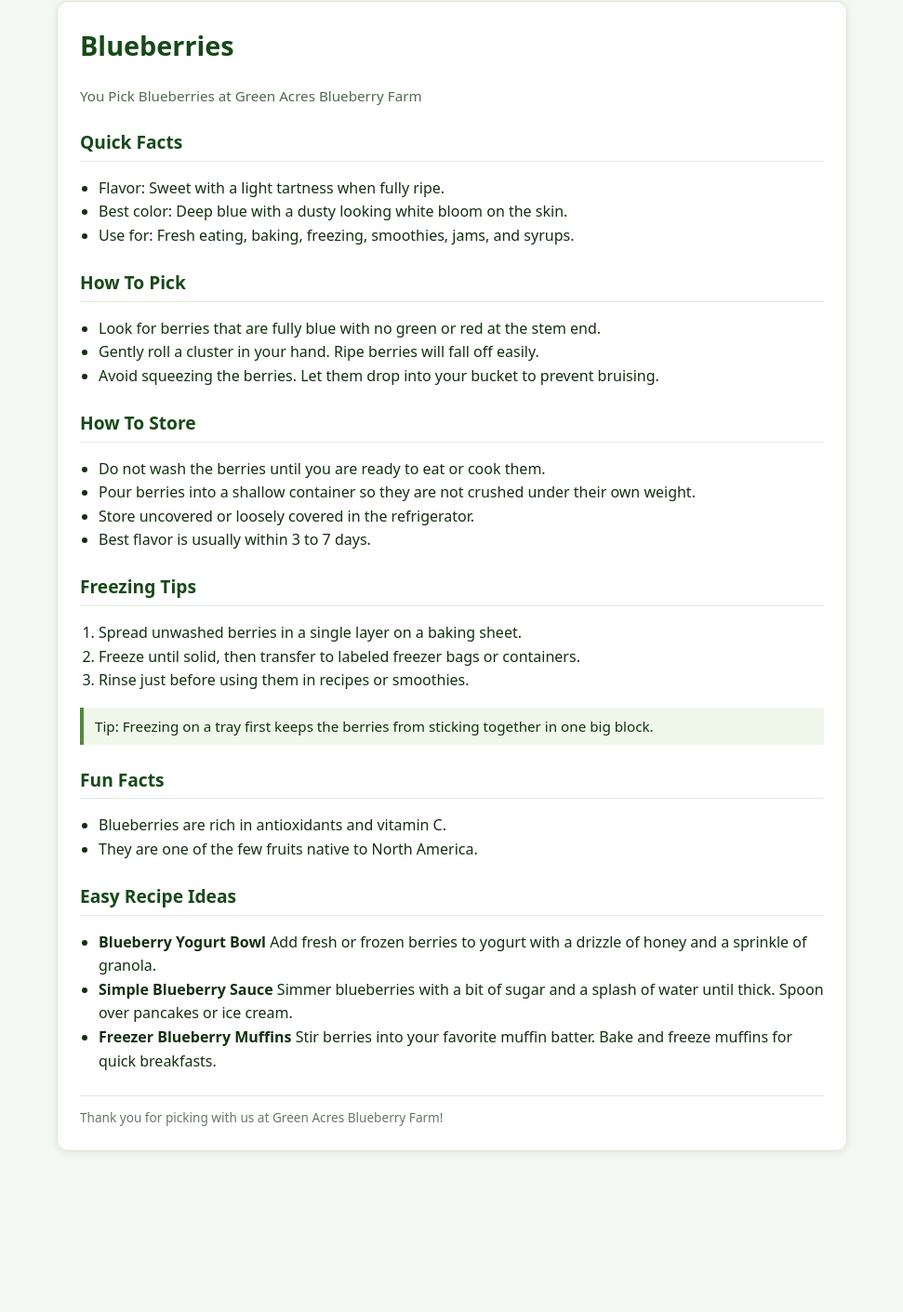
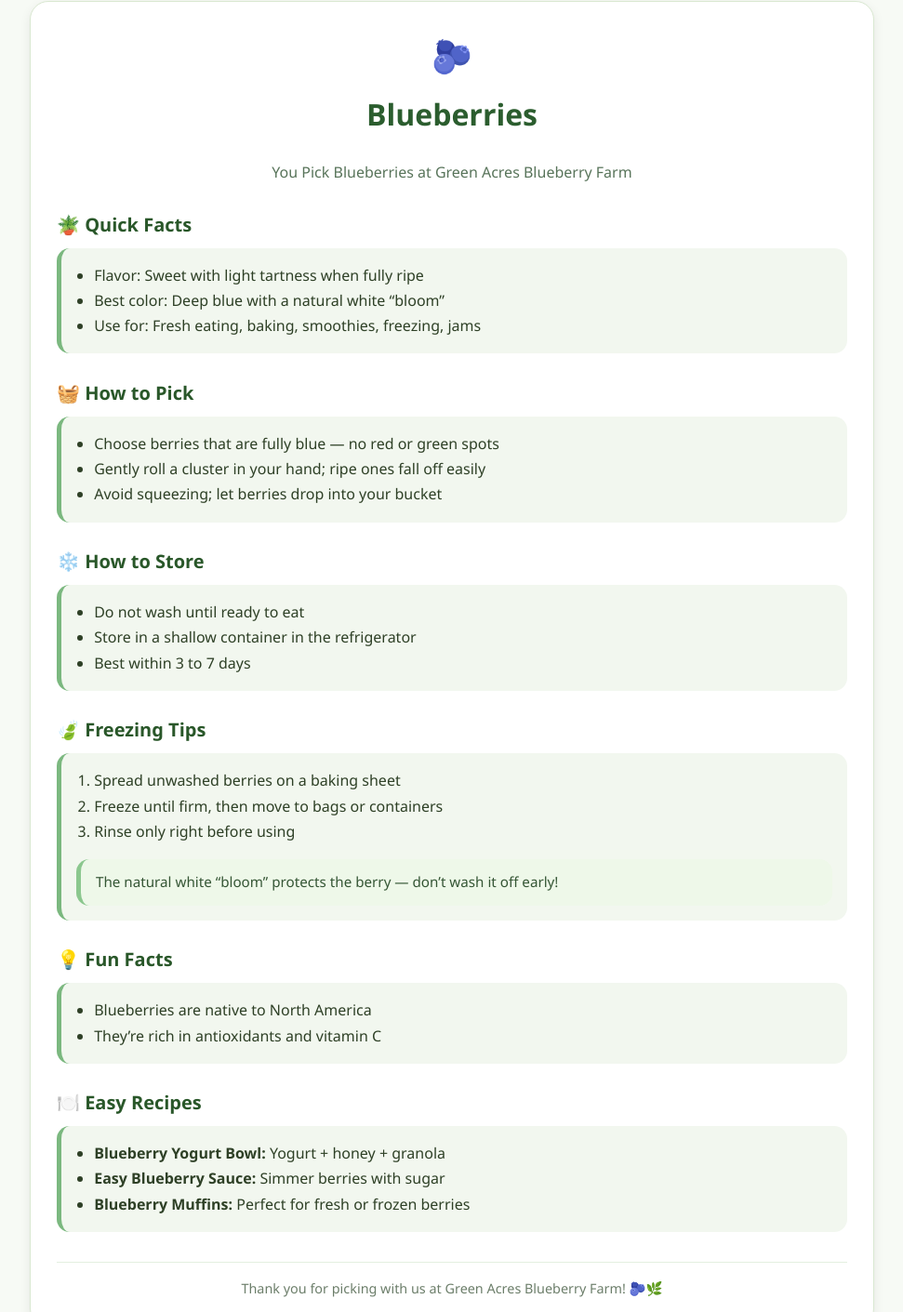
Before and after one commit to Jesikurr/GreenAcresFarm, a plain HTML site: page crops/blueberries.html in a window 1280 px wide. Shown: the part 19-1430 px from the top of the page at 93% size, without its empty margins (154-1125 px from the left). Before the commit the page ends 1277 px from the top, so only its background shows below. Drawn offline with Linux system fonts and the light colour scheme.

Commit message:
Revise blueberries.html for style and content updates
Updated styles and content for the blueberries page, enhancing layout and readability.

```diff
--- a/crops/blueberries.html
+++ b/crops/blueberries.html
@@ -6,118 +6,156 @@
   <meta name="viewport" content="width=device-width, initial-scale=1">
   <style>
     body {
-      font-family: system-ui, -apple-system, BlinkMacSystemFont, "Segoe UI", sans-serif;
+      font-family: "Segoe UI", system-ui, sans-serif;
       margin: 0;
       padding: 1.25rem;
-      background: #f4f8f2;
-      color: #12310f;
-      line-height: 1.6;
+      background: #f7faf5;
+      color: #2e4026;
+      line-height: 1.7;
     }
+
     .card {
-      max-width: 800px;
+      max-width: 850px;
       margin: 0 auto;
       background: #ffffff;
-      border-radius: 12px;
-      padding: 1.5rem;
-      box-shadow: 0 2px 8px rgba(0, 0, 0, 0.08);
-      border: 1px solid #dbe7d2;
+      border-radius: 20px;
+      padding: 1.75rem;
+      box-shadow: 0 4px 12px rgba(0, 0, 0, 0.08);
+      border: 1px solid #d9e8d1;
     }
+
     h1 {
       margin-top: 0;
-      font-size: 1.8rem;
-      color: #174919;
+      font-size: 2rem;
+      color: #2b5d2e;
+      text-align: center;
     }
+
+    .cute-icon {
+      font-size: 2.2rem;
+      display: block;
+      text-align: center;
+      margin-bottom: 0.4rem;
+    }
+
+    .tagline {
+      font-size: 1rem;
+      color: #58745a;
+      text-align: center;
+      margin-bottom: 1.5rem;
+    }
+
     h2 {
-      margin-top: 1.4rem;
-      font-size: 1.2rem;
-      border-bottom: 1px solid #e0ebdd;
-      padding-bottom: 0.25rem;
-      color: #174919;
+      font-size: 1.25rem;
+      color: #295729;
+      margin-top: 1.6rem;
+      margin-bottom: 0.5rem;
+      display: flex;
+      align-items: center;
+      gap: 0.4rem;
     }
-    .tagline {
+
+    .section {
+      background: #f2f7ef;
+      border-left: 5px solid #7bb87f;
+      padding: 1rem;
+      border-radius: 14px;
+      margin-bottom: 1rem;
+    }
+
+    ul, ol {
+      margin: 0;
+      padding-left: 1.2rem;
+    }
+
+    .tip {
+      background: #eef8e9;
+      border-left: 5px solid #8bc78e;
+      padding: 0.75rem 1rem;
+      border-radius: 14px;
+      margin-top: 1rem;
       font-size: 0.95rem;
-      color: #4f6a4c;
-      margin-bottom: 0.75rem;
+      color: #355635;
     }
-    ul, ol {
-      padding-left: 1.25rem;
-    }
-    .tip {
-      background: #f0f7eb;
-      border-left: 4px solid #4f8a3b;
-      padding: 0.5rem 0.75rem;
-      margin: 0.75rem 0;
-      font-size: 0.95rem;
-    }
+
     .footer {
-      margin-top: 1.5rem;
-      font-size: 0.85rem;
-      color: #687868;
-      border-top: 1px solid #e0ebdd;
-      padding-top: 0.75rem;
+      margin-top: 2rem;
+      font-size: 0.9rem;
+      color: #6c7e6a;
+      text-align: center;
+      border-top: 1px solid #e3efe0;
+      padding-top: 1rem;
     }
   </style>
 </head>
+
 <body>
   <div class="card">
+
+    <span class="cute-icon">🫐</span>
     <h1>Blueberries</h1>
-    <p class="tagline">
-      You Pick Blueberries at Green Acres Blueberry Farm
-    </p>
 
-    <h2>Quick Facts</h2>
-    <ul>
-      <li>Flavor: Sweet with a light tartness when fully ripe.</li>
-      <li>Best color: Deep blue with a dusty looking white bloom on the skin.</li>
-      <li>Use for: Fresh eating, baking, freezing, smoothies, jams, and syrups.</li>
-    </ul>
+    <p class="tagline">You Pick Blueberries at Green Acres Blueberry Farm</p>
 
-    <h2>How To Pick</h2>
-    <ul>
-      <li>Look for berries that are fully blue with no green or red at the stem end.</li>
-      <li>Gently roll a cluster in your hand. Ripe berries will fall off easily.</li>
-      <li>Avoid squeezing the berries. Let them drop into your bucket to prevent bruising.</li>
-    </ul>
-
-    <h2>How To Store</h2>
-    <ul>
-      <li>Do not wash the berries until you are ready to eat or cook them.</li>
-      <li>Pour berries into a shallow container so they are not crushed under their own weight.</li>
-      <li>Store uncovered or loosely covered in the refrigerator.</li>
-      <li>Best flavor is usually within 3 to 7 days.</li>
-    </ul>
-
-    <h2>Freezing Tips</h2>
-    <ol>
-      <li>Spread unwashed berries in a single layer on a baking sheet.</li>
-      <li>Freeze until solid, then transfer to labeled freezer bags or containers.</li>
-      <li>Rinse just before using them in recipes or smoothies.</li>
-    </ol>
-    <div class="tip">
-      Tip: Freezing on a tray first keeps the berries from sticking together in one big block.
+    <h2>🪴 Quick Facts</h2>
+    <div class="section">
+      <ul>
+        <li>Flavor: Sweet with light tartness when fully ripe</li>
+        <li>Best color: Deep blue with a natural white “bloom”</li>
+        <li>Use for: Fresh eating, baking, smoothies, freezing, jams</li>
+      </ul>
     </div>
 
-    <h2>Fun Facts</h2>
-    <ul>
-      <li>Blueberries are rich in antioxidants and vitamin C.</li>
-      <li>They are one of the few fruits native to North America.</li>
-    </ul>
+    <h2>🧺 How to Pick</h2>
+    <div class="section">
+      <ul>
+        <li>Choose berries that are fully blue — no red or green spots</li>
+        <li>Gently roll a cluster in your hand; ripe ones fall off easily</li>
+        <li>Avoid squeezing; let berries drop into your bucket</li>
+      </ul>
+    </div>
 
-    <h2>Easy Recipe Ideas</h2>
-    <ul>
-      <li><strong>Blueberry Yogurt Bowl</strong>
-        Add fresh or frozen berries to yogurt with a drizzle of honey and a sprinkle of granola.
-      </li>
-      <li><strong>Simple Blueberry Sauce</strong>
-        Simmer blueberries with a bit of sugar and a splash of water until thick. Spoon over pancakes or ice cream.
-      </li>
-      <li><strong>Freezer Blueberry Muffins</strong>
-        Stir berries into your favorite muffin batter. Bake and freeze muffins for quick breakfasts.
-      </li>
-    </ul>
+    <h2>❄️ How to Store</h2>
+    <div class="section">
+      <ul>
+        <li>Do not wash until ready to eat</li>
+        <li>Store in a shallow container in the refrigerator</li>
+        <li>Best within 3 to 7 days</li>
+      </ul>
+    </div>
+
+    <h2>🍃 Freezing Tips</h2>
+    <div class="section">
+      <ol>
+        <li>Spread unwashed berries on a baking sheet</li>
+        <li>Freeze until firm, then move to bags or containers</li>
+        <li>Rinse only right before using</li>
+      </ol>
+
+      <div class="tip">
+        The natural white “bloom” protects the berry — don’t wash it off early!
+      </div>
+    </div>
+
+    <h2>💡 Fun Facts</h2>
+    <div class="section">
+      <ul>
+        <li>Blueberries are native to North America</li>
+        <li>They’re rich in antioxidants and vitamin C</li>
+      </ul>
+    </div>
+
+    <h2>🍽️ Easy Recipes</h2>
+    <div class="section">
+      <ul>
+        <li><strong>Blueberry Yogurt Bowl:</strong> Yogurt + honey + granola</li>
+        <li><strong>Easy Blueberry Sauce:</strong> Simmer berries with sugar</li>
+        <li><strong>Blueberry Muffins:</strong> Perfect for fresh or frozen berries</li>
+      </ul>
+    </div>
 
     <div class="footer">
-      Thank you for picking with us at Green Acres Blueberry Farm!
+      Thank you for picking with us at Green Acres Blueberry Farm! 🫐🌿
     </div>
   </div>
 </body>
```
